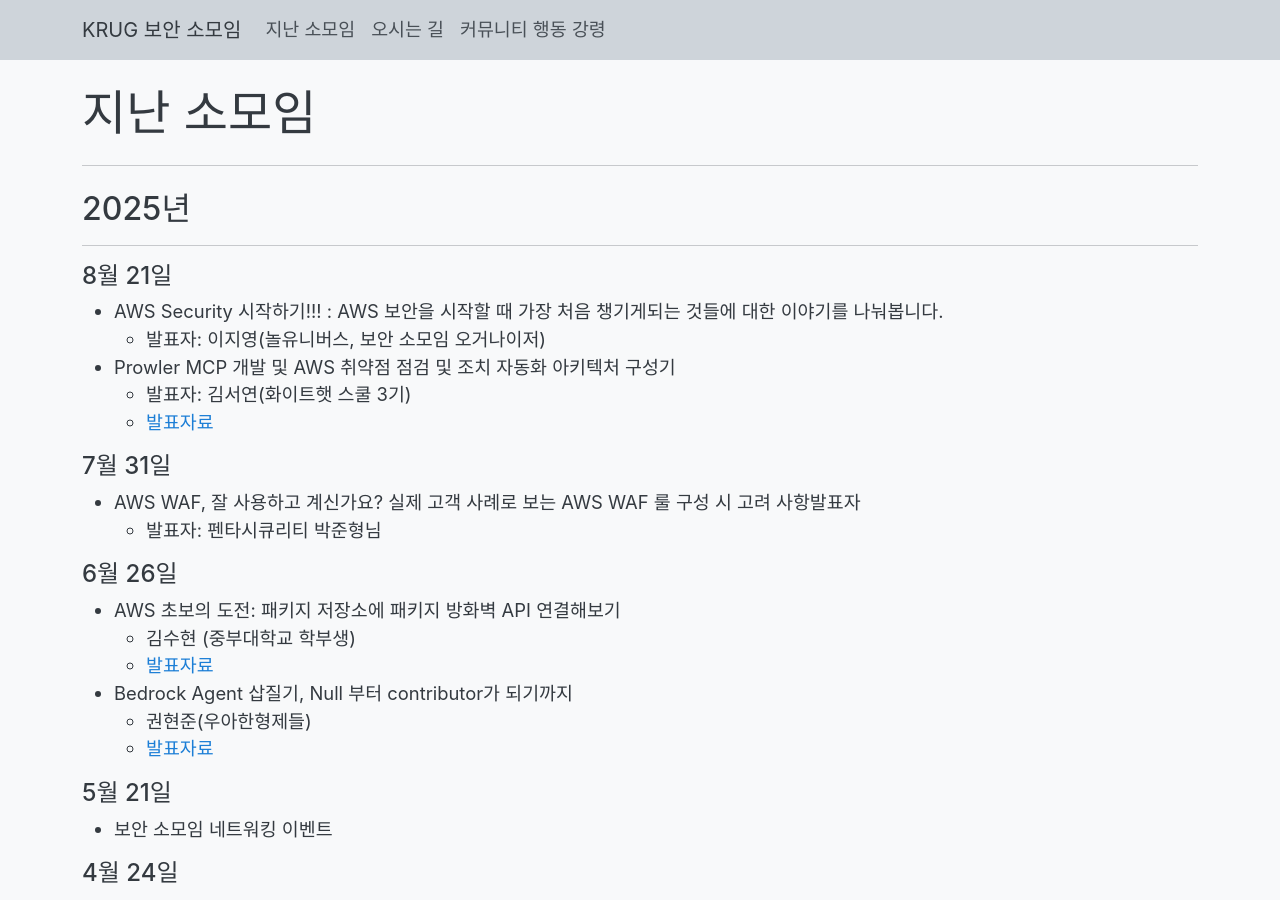
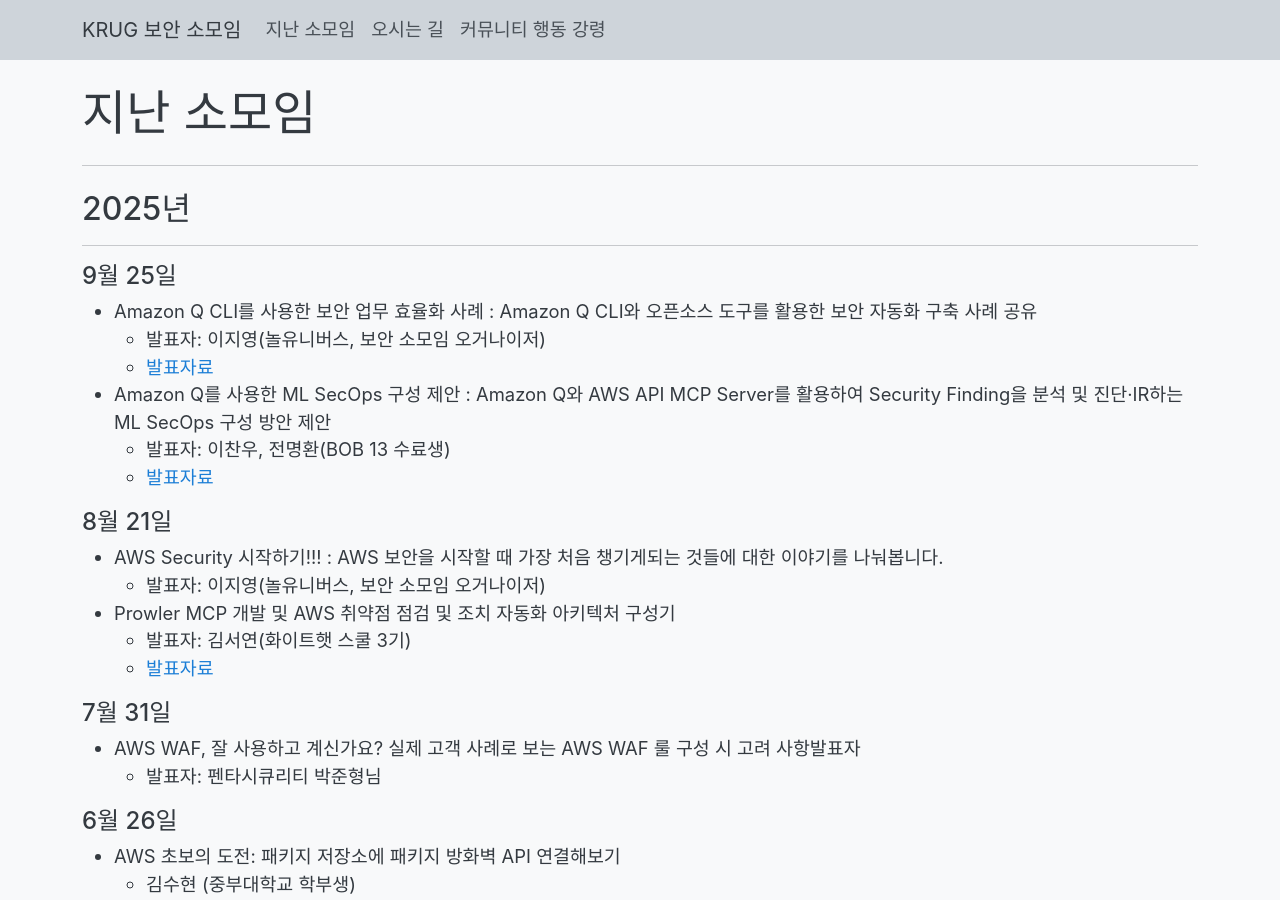
Before and after one commit to awskrug/security-group, a Jekyll site: the page built from events.md, in a window 1280 px wide and 900 px high. Built offline with Jekyll 4.4.1, drawn with Linux system fonts in a browser that asks for light colours.

Commit message:
9월 발표자료 추가

```diff
--- a/events.md
+++ b/events.md
@@ -8,6 +8,14 @@ navorder: 1
 
 ## 2025년
 ----
+#### 9월 25일
+- Amazon Q CLI를 사용한 보안 업무 효율화 사례 : Amazon Q CLI와 오픈소스 도구를 활용한 보안 자동화 구축 사례 공유
+  - 발표자: 이지영(놀유니버스, 보안 소모임 오거나이저)
+  - [발표자료](/assets/files/AWSKRUG_2025_09_Security_With_Amazon_Q_Developer_CLI.pdf)
+- Amazon Q를 사용한 ML SecOps 구성 제안 : Amazon Q와 AWS API MCP Server를 활용하여 Security Finding을 분석 및 진단·IR하는 ML SecOps 구성 방안 제안
+  - 발표자: 이찬우, 전명환(BOB 13 수료생)
+  - [발표자료](/assets/files/AWSKRUG_2025_09_Amazon_Q_SecOps_Use-case.pdf)
+
 #### 8월 21일
 - AWS Security 시작하기!!! : AWS 보안을 시작할 때 가장 처음 챙기게되는 것들에 대한 이야기를 나눠봅니다.
   - 발표자: 이지영(놀유니버스, 보안 소모임 오거나이저)
```
Also changed, not shown: 2 other files.
